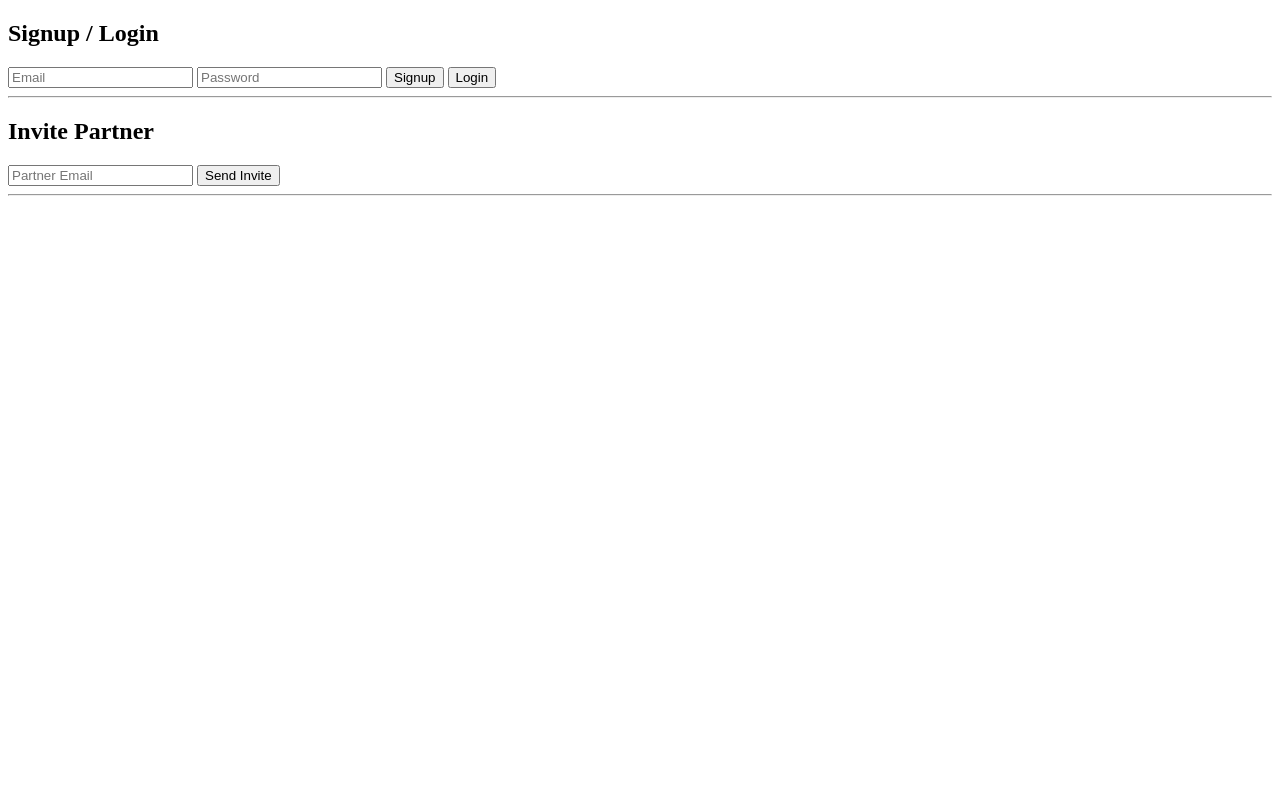
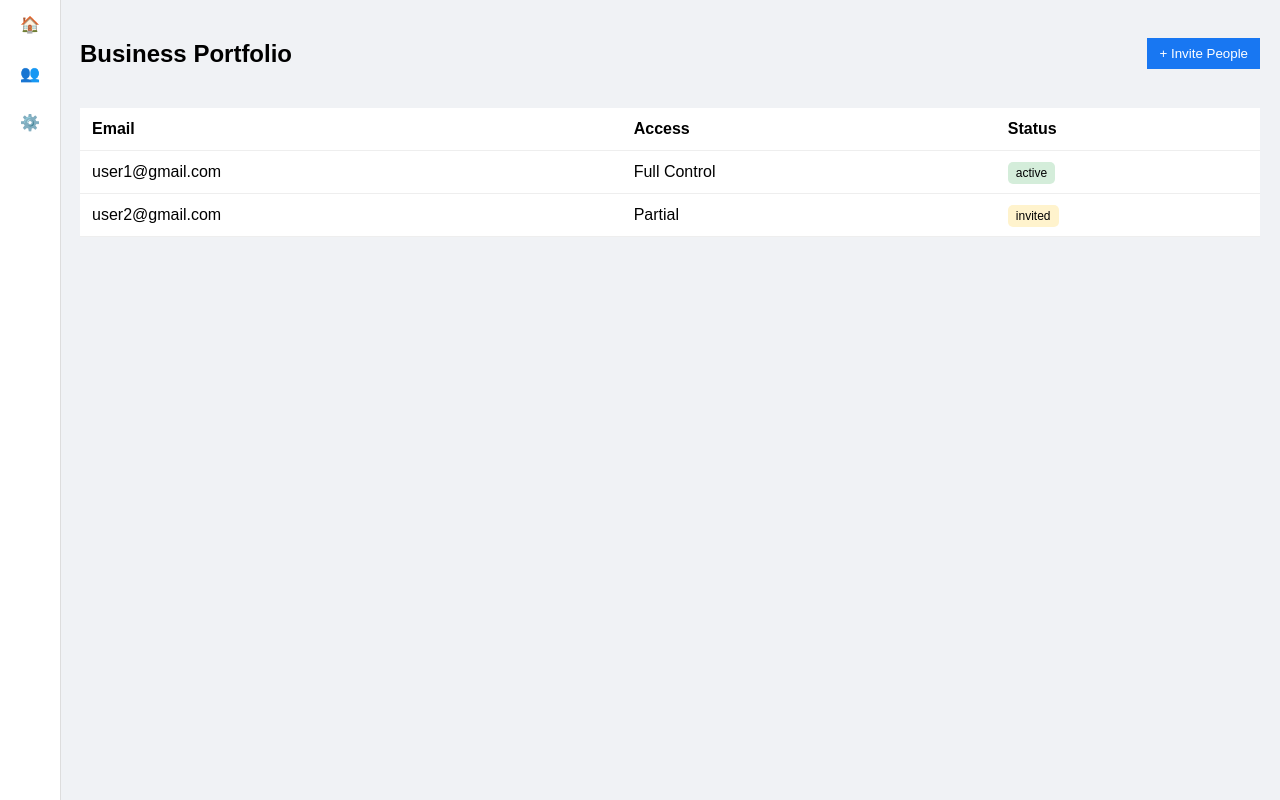
Before and after one commit to appeal-form/Irbaz-owner, a plain HTML site: page index.html in a window 1280 px wide. Drawn offline with Linux system fonts and the light colour scheme.

Commit message:
Update index.html

```diff
--- a/index.html
+++ b/index.html
@@ -1,94 +1,135 @@
 <!DOCTYPE html>
 <html>
 <head>
-  <title>Pro Partner System</title>
+  <title>Business Dashboard</title>
+  <style>
+    body {
+      margin: 0;
+      font-family: Arial;
+      background: #f0f2f5;
+    }
+
+    /* Sidebar */
+    .sidebar {
+      width: 60px;
+      height: 100vh;
+      background: #fff;
+      position: fixed;
+      border-right: 1px solid #ddd;
+    }
+
+    .sidebar div {
+      padding: 15px;
+      text-align: center;
+      cursor: pointer;
+    }
+
+    /* Main */
+    .main {
+      margin-left: 60px;
+      padding: 20px;
+    }
+
+    .topbar {
+      display: flex;
+      justify-content: space-between;
+      align-items: center;
+    }
+
+    .btn {
+      background: #1877f2;
+      color: white;
+      border: none;
+      padding: 8px 12px;
+      cursor: pointer;
+    }
+
+    /* Table */
+    table {
+      width: 100%;
+      background: white;
+      border-collapse: collapse;
+      margin-top: 20px;
+    }
+
+    th, td {
+      padding: 12px;
+      border-bottom: 1px solid #eee;
+      text-align: left;
+    }
+
+    .badge {
+      padding: 4px 8px;
+      border-radius: 5px;
+      font-size: 12px;
+    }
+
+    .active { background: #d4edda; }
+    .inactive { background: #f8d7da; }
+    .invited { background: #fff3cd; }
+  </style>
 </head>
 <body>
 
-<h2>Signup / Login</h2>
-<input type="email" id="email" placeholder="Email">
-<input type="password" id="password" placeholder="Password">
-<button onclick="signup()">Signup</button>
-<button onclick="login()">Login</button>
+<div class="sidebar">
+  <div>🏠</div>
+  <div>👥</div>
+  <div>⚙️</div>
+</div>
 
-<hr>
+<div class="main">
 
-<h2>Invite Partner</h2>
-<input type="email" id="inviteEmail" placeholder="Partner Email">
-<button onclick="sendInvite()">Send Invite</button>
+  <div class="topbar">
+    <h2>Business Portfolio</h2>
+    <button class="btn" onclick="addUser()">+ Invite People</button>
+  </div>
 
-<hr>
+  <table>
+    <tr>
+      <th>Email</th>
+      <th>Access</th>
+      <th>Status</th>
+    </tr>
 
-<h2 id="status"></h2>
+    <tbody id="tableData">
+    </tbody>
+  </table>
 
-<script src="https://www.gstatic.com/firebasejs/10.7.1/firebase-app.js"></script>
-<script src="https://www.gstatic.com/firebasejs/10.7.1/firebase-auth.js"></script>
-<script src="https://www.gstatic.com/firebasejs/10.7.1/firebase-firestore.js"></script>
+</div>
 
 <script>
-const firebaseConfig = {
-  apiKey: "XXXX",
-  authDomain: "XXXX",
-  projectId: "XXXX",
-};
+let users = [
+  {email:"user1@gmail.com", access:"Full Control", status:"active"},
+  {email:"user2@gmail.com", access:"Partial", status:"invited"},
+];
 
-firebase.initializeApp(firebaseConfig);
-const auth = firebase.auth();
-const db = firebase.firestore();
-
-// Signup
-function signup() {
-  let email = email.value;
-  let password = password.value;
-
-  auth.createUserWithEmailAndPassword(email, password)
-    .then(() => alert("Signup Success"));
+function render() {
+  let html = "";
+  users.forEach(u => {
+    html += `
+      <tr>
+        <td>${u.email}</td>
+        <td>${u.access}</td>
+        <td><span class="badge ${u.status}">${u.status}</span></td>
+      </tr>
+    `;
+  });
+  document.getElementById("tableData").innerHTML = html;
 }
 
-// Login
-function login() {
-  let email = email.value;
-  let password = password.value;
-
-  auth.signInWithEmailAndPassword(email, password)
-    .then(() => alert("Login Success"));
+function addUser() {
+  let email = prompt("Enter Email:");
+  if(email){
+    users.push({
+      email: email,
+      access: "Partial",
+      status: "invited"
+    });
+    render();
+  }
 }
 
-// Invite
-function sendInvite() {
-  let email = document.getElementById("inviteEmail").value;
-  let token = Math.random().toString(36).substring(7);
-
-  let link = window.location.origin + "?token=" + token;
-
-  db.collection("invites").add({
-    email: email,
-    token: token,
-    role: "pending"
-  });
-
-  alert("Invite Link: " + link);
-}
-
-// Accept Invite (auto)
-window.onload = function() {
-  let params = new URLSearchParams(window.location.search);
-  let token = params.get("token");
-
-  if (token) {
-    db.collection("invites")
-      .where("token", "==", token)
-      .get()
-      .then(snapshot => {
-        snapshot.forEach(doc => {
-          db.collection("invites").doc(doc.id).update({
-            role: "partner"
-          });
-          document.getElementById("status").innerText = "You are now Partner!";
-        });
-      });
-  }
-};
+render();
 </script>
 
 </body>
```
